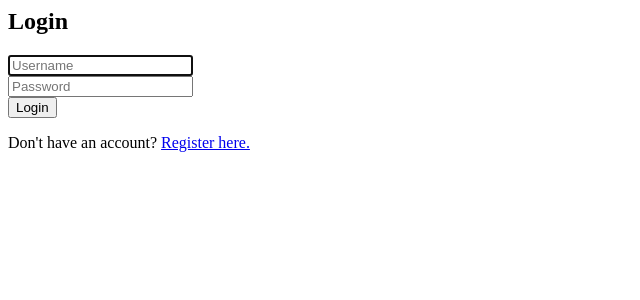
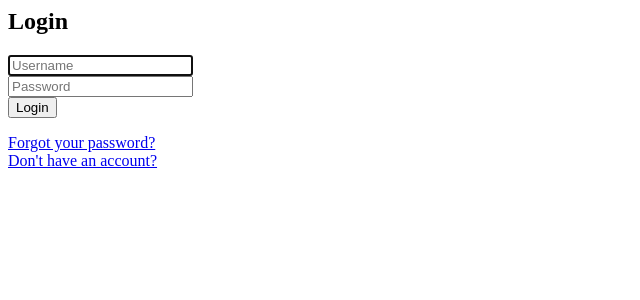
Before and after one commit to pintubread/kopidarat, a Django app: page /login in a window 1280 px wide. Shown: the top 300 px of the page, without its empty margins (0-640 px from the left). Run offline with Django 4.2, Linux system fonts and the light colour scheme.

Commit message:
updated registration functions

```diff
--- a/kopidarat/templates/login.html
+++ b/kopidarat/templates/login.html
@@ -16,7 +16,7 @@
             </div>
             <input class="btn btn-primary" type="submit" value="Login">
         </form>
-
-        Don't have an account? <a href="{% url 'register' %}">Register here.</a>
+        <div><a href="{% url 'forget_password' %}">Forgot your password?</a></div>
+        <div><a href="{% url 'register' %}">Don't have an account?</a></div>
     </div>
 {% endblock %}
--- a/kopidarat/templates/register.html
+++ b/kopidarat/templates/register.html
@@ -10,7 +10,7 @@
         <form action="{% url 'register' %}" method="post">
             {% csrf_token %}
             <div class="form-group">
-                <input class="form-control" autofocus type="text" name="Full Name" placeholder="Full Name">
+                <input class="form-control" autofocus type="text" name="full_name" placeholder="Full Name">
             </div>
             <div class="form-group">
                 <input class="form-control" autofocus type="text" name="username" placeholder="Username">
--- /dev/null
+++ b/kopidarat/templates/reset_password_email.html
@@ -0,0 +1,6 @@
+Hello {{ full_name }},
+
+<p>{{protocol}}://{{ domain }}{% url 'reset_password' uidb64=uid token=token %} </p>
+
+<p>Warm regards,</p>
+<p>KopiDarat Team</p>
--- /dev/null
+++ b/kopidarat/templates/reset_password_email_sent.html
@@ -0,0 +1,3 @@
+{% block body %}
+    An email has been sent to you to reset your account password. Kindly check your inbox and spam.
+{% endblock %}
--- /dev/null
+++ b/kopidarat/templates/reset_password_successful.html
@@ -0,0 +1,4 @@
+{% block body %}
+    Password reset is successful.
+    <a href="{% url 'login' %}">Log In</a>
+{% endblock %}
--- a/kopidarat/urls.py
+++ b/kopidarat/urls.py
@@ -24,5 +24,7 @@ urlpatterns = [
     # AUTHENTICATION
     path("login", views.login_view, name="login"),
     path("logout", views.logout_view, name="logout"),
-    path("register", views.register, name="register")
+    path("register", views.register, name="register"),
+    path("forget_password",views.forget_password,name="forget_password"),
+    path("reset_password", views.reset_password, name="reset_password")
 ]
--- a/kopidarat/views.py
+++ b/kopidarat/views.py
@@ -4,6 +4,8 @@ from django.db import connection, IntegrityError
 from django.urls import reverse
 from django.contrib.auth import authenticate,login,logout
 from django.contrib.auth.decorators import login_required, user_passes_test
+from django.core.mail import send_mail
+from django.template import loader
 
 
 # Create your views here.
@@ -41,8 +43,7 @@ def logout_view(request):
 def register(request):
     context={}
     status=''
-    if request.user.is_authenticated:
-        return HttpResponseRedirect(reverse("index"))
+
     if request.method == "POST":
         # Ensure password matches confirmation
         password = request.POST["password"]
@@ -77,3 +78,40 @@ def register(request):
                 status = 'Customer with email %s already exists' % (request.POST['email'])
     context['status'] = status
     return render(request, "register.html", context)
+
+def forget_password(request):
+    if request.method == "POST":
+        with connection.cursor() as cursor:
+            cursor.execute("SELECT * FROM user WHERE email = %s", [request.POST['email']])
+            user_fullname = cursor.fetchone()
+            if user_fullname == None:
+                return render(request, "forget_password.html",
+                {"message": "The given email is not registered under any account."})
+            else:
+                html_message = loader.render_to_string('reset_password_email.html',
+                {'full_name': user_fullname})
+                send_mail(subject="KopiDarat Account Password Reset",
+                message="Looks like you've forgotten your KopiDarat password! To reset your password, follow the link below:",
+                recipient_list=[request.post['email'],],
+                fail_silently=False, html_message=html_message)
+                return render(request,"reset_password_email_sent.html")
+    return render(request,"forget_password.html")
+
+
+
+
+
+
+def reset_password(request):
+    if request.method == "POST":
+        password = request.POST["password"]
+        confirmation = request.POST["confirmation"]
+        if password != confirmation:
+            return render(request, "reset_password.html", {
+                "message": "Passwords must match."
+            })
+
+        with connection.cursor() as cursor:
+            cursor.execute("UPDATE user SET password=%s WHERE email=%s",[request.POST['password'],request.user.email])
+            return render(request,"reset_password_successful.html")
+    return render(request,"reset_password.html")
```
Also changed, not shown: kopidarat/settings.py (+7 -8 lines), kopidarat/templates/forget_password.html (added, +18 -0 lines), kopidarat/templates/reset_password.html (added, +20 -0 lines).
